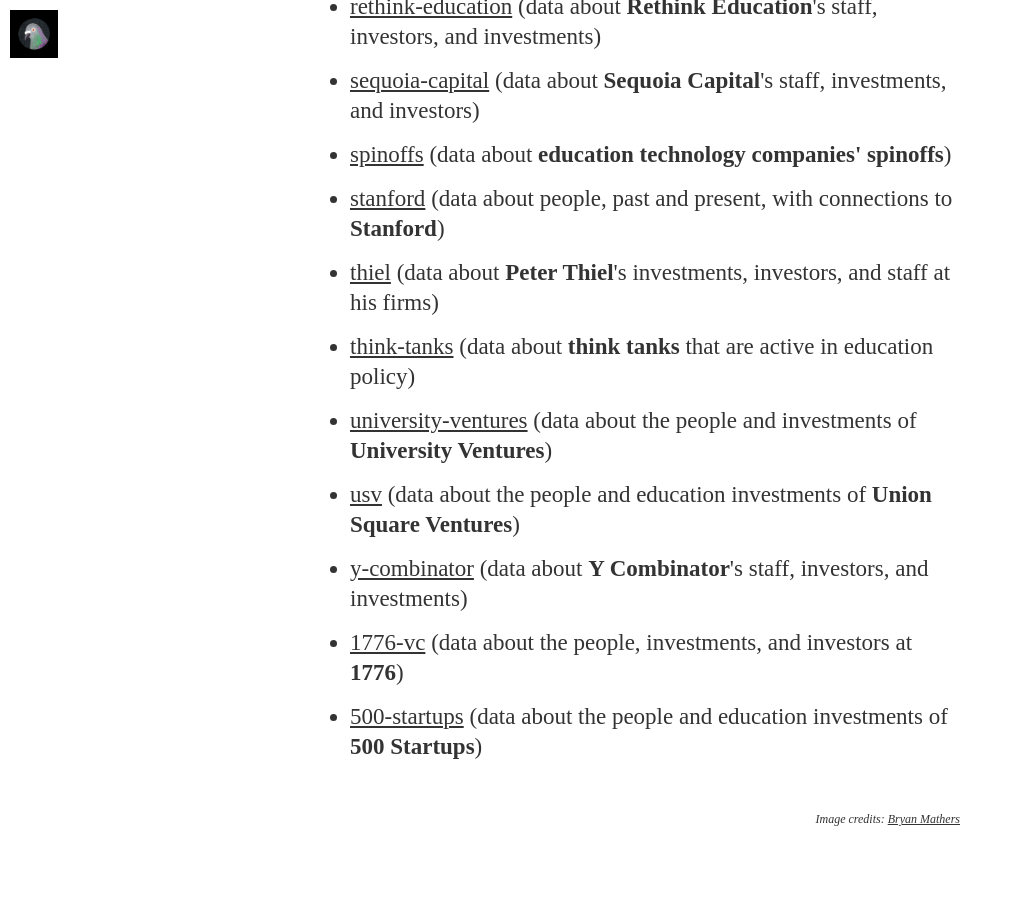
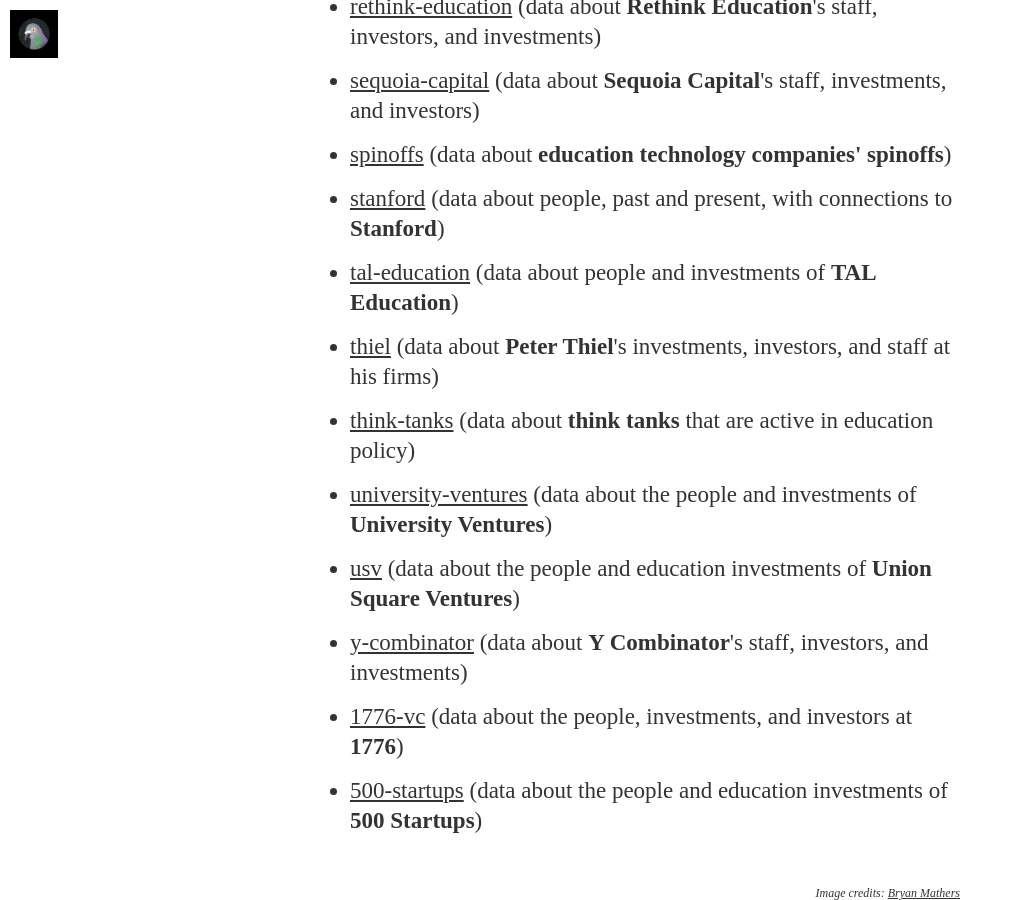
Before and after one commit to HackEducation/data, a Jekyll site: the page built from index.html, in a window 1280 px wide and 900 px high, scrolled down 4150 px. Shown: the whole window, without its empty margins (0-1013 px from the left). Built offline with Jekyll 4.4.1, drawn with Linux system fonts in a browser that asks for light colours; nearby versions of some CDN libraries; some web fonts are replaced.

Commit message:
added new data set

```diff
--- a/index.html
+++ b/index.html
@@ -55,6 +55,7 @@
 <li><a href="https://Hack-Education-Data.github.io/sequoia-capital">sequoia-capital</a> (data about <strong>Sequoia Capital</strong>'s staff, investments, and investors)</li>
 <li><a href="https://Hack-Education-Data.github.io/spinoffs">spinoffs</a> (data about <strong>education technology companies' spinoffs</strong>)</li>
 <li><a href="https://Hack-Education-Data.github.io/stanford">stanford</a> (data about people, past and present, with connections to <strong>Stanford</strong>)</li>
+<li><a href="https://hack-education-data.github.io/tal-education">tal-education</a> (data about people and investments of <strong>TAL Education</strong>)</li>
 <li><a href="http://hack-education-data.github.io/thiel">thiel</a> (data about <strong>Peter Thiel</strong>'s investments, investors, and staff at his firms)</li>
 <li><a href="https://Hack-Education-Data.github.io/think-tanks">think-tanks</a> (data about <strong>think tanks</strong> that are active in education policy)</li>
 <li><a href="https://Hack-Education-Data.github.io/university-ventures">university-ventures</a> (data about the people and investments of <strong>University Ventures</strong>)</li>
```
